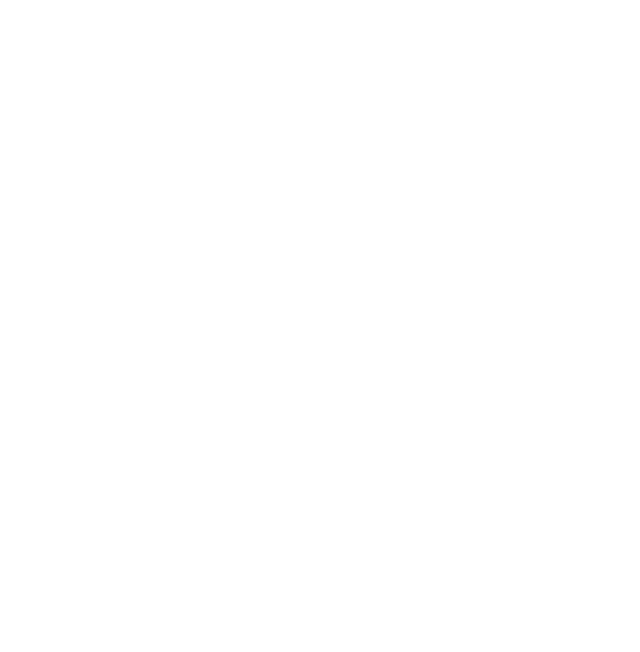
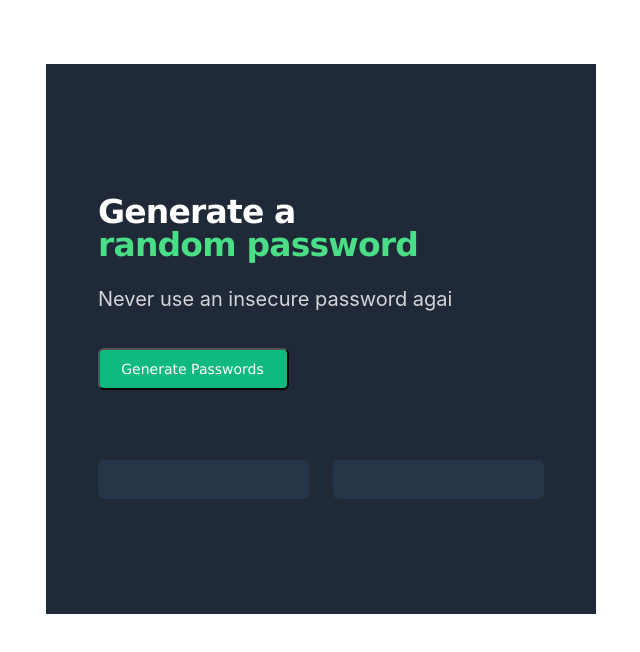
Before and after one commit to RyanAngus/Password-generator, a plain HTML site: page index.html in a window 1280 px wide. Shown: the whole page, without its empty margins (16-656 px from the left). Drawn offline with nearby package versions, Linux system fonts and the light colour scheme.

Commit message:
finished html and css files

```diff
--- a/index.css
+++ b/index.css
@@ -1,3 +1,125 @@
 body {
     margin: 0;
 }
+
+
+
+#passBox {
+    position: absolute;
+    width: 550px;
+    height: 550px;
+    left: 62px;
+    top: 64px;
+    background: #1F2937;
+}
+
+#titleBox {
+    position: absolute;
+    width: 354px;
+    height: 150px;
+    left: 52px;
+    top: 115px;
+    border: none;
+    overflow: hidden;
+}
+
+#fontWhite {
+    font-family: Verdana, Geneva, Tahoma, sans-serif;
+    font-style: normal;
+    font-weight: 800;
+    font-size: 33px;
+    line-height: 0px;
+    padding: 0px;
+    letter-spacing: -0.025em;
+    color: #FFFFFF;
+
+}
+
+#fontGreen {
+
+    font-family: Verdana, Geneva, Tahoma, sans-serif;
+    font-style: normal;
+    font-weight: 800;
+    font-size: 33px;
+    line-height: 0px;
+    padding: 0px;
+    margin-top: 0px;
+    top: 50px;
+    bottom: 50px;
+    letter-spacing: -0.025em;
+    color: #4ADF86;
+
+}
+
+#subTitle {
+    position: absolute;
+    width: 372px;
+    height: 28px;
+    left: 0px;
+    top: 100px;
+    font-family: 'Inter';
+    font-style: normal;
+    font-weight: 400;
+    font-size: 20px;
+    line-height: 0px;
+    color: #D5D4D8;
+}
+
+#buttonStyle {
+    display: flex;
+    flex-direction: row;
+    justify-content: center;
+    align-items: center;
+    padding: 9px 17px 9px 15px;
+    gap: 12px;
+    position: absolute;
+    width: 191px;
+    height: 42px;
+    left: 52px;
+    top: 284px;
+    background: #10B981;
+    color: white;
+    font-weight: normal;
+    box-shadow: 0px 1px 2px rgba(0, 0, 0, 0.05);
+    border-radius: 6px;
+    font-family: Verdana, Geneva, Tahoma, sans-serif;
+    font-size: 14px;
+}
+
+#passBoxLeft {
+    position: absolute;
+    width: 211px;
+    height: 39px;
+    left: 52px;
+    top: 396px;
+    background: #273549;
+    border-radius: 6px;
+    font-family: 'Inter';
+    font-style: normal;
+    font-weight: 500;
+    font-size: 16px;
+    font-family: Verdana, Geneva, Tahoma, sans-serif;
+    line-height: 32px;
+    text-align: center;
+    color: #55F991;
+
+
+}
+
+#passBoxRight {
+    position: absolute;
+    width: 211px;
+    height: 39px;
+    left: 287px;
+    top: 396px;
+    background: #273549;
+    border-radius: 6px;
+    font-style: normal;
+    font-weight: 500;
+    font-size: 16px;
+    font-family: Verdana, Geneva, Tahoma, sans-serif;
+    line-height: 32px;
+    text-align: center;
+    color: #55F991;
+
+}
--- a/index.html
+++ b/index.html
@@ -3,7 +3,25 @@
         <link rel="stylesheet" href="index.css">
     </head>
     <body>
-        <h1></h1>
+        <div id="passBox">
+            <div id="titleBox">
+            <p id= "fontWhite">Generate a</p>
+            <p id="fontGreen">random password</p>
+                <p id="subTitle">Never use an insecure password again.</p>
+            </div>
+
+            <button id="buttonStyle">Generate Passwords</button>
+
+            <div id="passBoxLeft"> </div>
+
+            <div id="passBoxRight"> </div>
+
+
+
+        </div>
+
+
+
         <script src="index.js"></script>
     </body>
 </html>
```
Also changed, not shown: index.js (line endings or trailing spaces).
